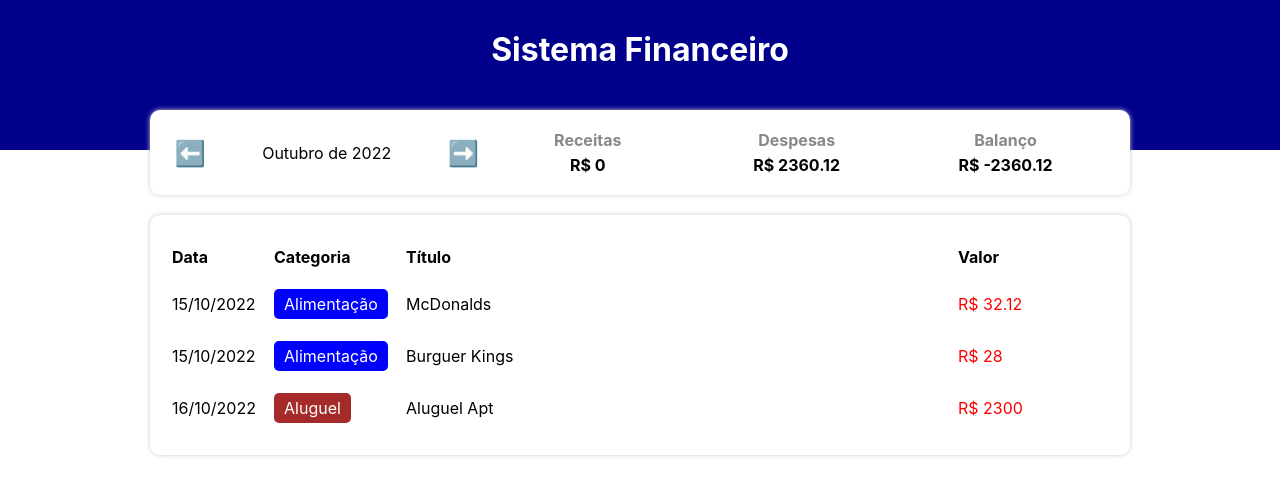
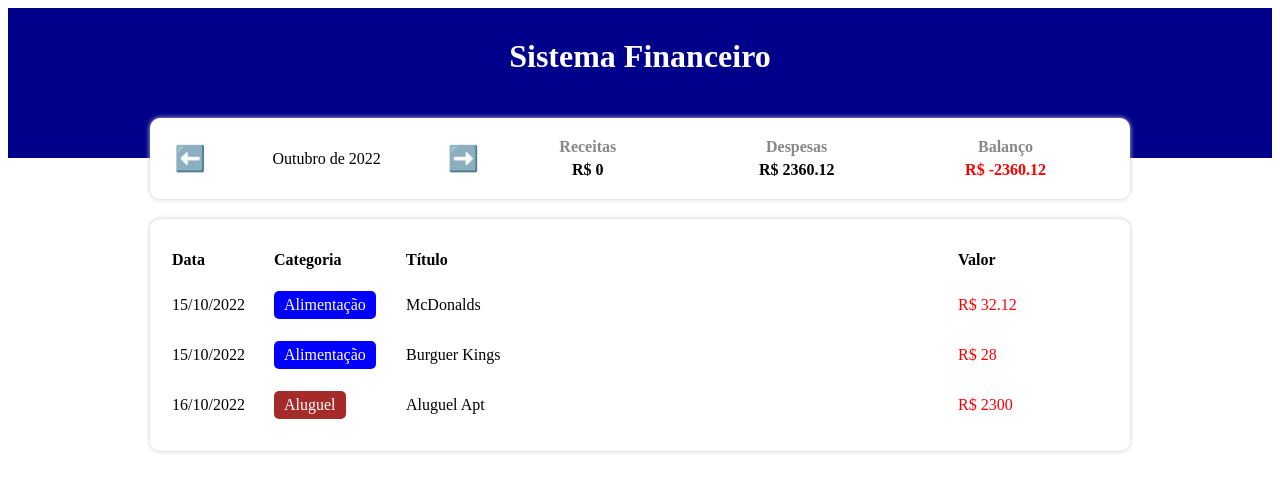
Before and after one commit to brunasantosveiga/Finance_manager, a React (Create React App) app: page / in a window 1280 px wide. Shown: the top 496 px of the page. Built offline with nearby package versions, Linux system fonts and the light colour scheme.

Commit message:
Color Info Area

```diff
--- a/src/App.css
+++ /dev/null
@@ -1,38 +0,0 @@
-.App {
-  text-align: center;
-}
-
-.App-logo {
-  height: 40vmin;
-  pointer-events: none;
-}
-
-@media (prefers-reduced-motion: no-preference) {
-  .App-logo {
-    animation: App-logo-spin infinite 20s linear;
-  }
-}
-
-.App-header {
-  background-color: #282c34;
-  min-height: 100vh;
-  display: flex;
-  flex-direction: column;
-  align-items: center;
-  justify-content: center;
-  font-size: calc(10px + 2vmin);
-  color: white;
-}
-
-.App-link {
-  color: #61dafb;
-}
-
-@keyframes App-logo-spin {
-  from {
-    transform: rotate(0deg);
-  }
-  to {
-    transform: rotate(360deg);
-  }
-}
--- a/src/components/InfoArea/index.tsx
+++ b/src/components/InfoArea/index.tsx
@@ -51,7 +51,11 @@
       <styled.ResumeArea>
         <ResumeItem title="Receitas" value={income} />
         <ResumeItem title="Despesas" value={expense} />
-        <ResumeItem title="Balanço" value={income - expense} />
+        <ResumeItem
+          color={income - expense < 0 ? "red" : "green"}
+          title="Balanço"
+          value={income - expense}
+        />
       </styled.ResumeArea>
     </styled.Container>
   );
--- a/src/components/ResumeItem/index.tsx
+++ b/src/components/ResumeItem/index.tsx
@@ -3,13 +3,14 @@
 type Props = {
   title: string;
   value: number;
+  color?: string;
 };
 
-export const ResumeItem = ({ title, value }: Props) => {
+export const ResumeItem = ({ title, value, color }: Props) => {
   return (
     <styled.Container>
       <styled.Title>{title}</styled.Title>
-      <styled.Info>R$ {value}</styled.Info>
+      <styled.Info color={color}>R$ {value}</styled.Info>
     </styled.Container>
   );
 };
--- a/src/components/ResumeItem/styles.ts
+++ b/src/components/ResumeItem/styles.ts
@@ -10,8 +10,8 @@
   color: #888;
   margin-bottom: 5px;
 `;
-export const Info = styled.div`
+export const Info = styled.div<{ color?: string }>`
   text-align: center;
   font-weight: bold;
-  color: #000;
+  color: ${(props) => props.color ?? "#000"};
 `;
--- a/src/index.css
+++ /dev/null
@@ -1,13 +0,0 @@
-body {
-  margin: 0;
-  font-family: -apple-system, BlinkMacSystemFont, 'Segoe UI', 'Roboto', 'Oxygen',
-    'Ubuntu', 'Cantarell', 'Fira Sans', 'Droid Sans', 'Helvetica Neue',
-    sans-serif;
-  -webkit-font-smoothing: antialiased;
-  -moz-osx-font-smoothing: grayscale;
-}
-
-code {
-  font-family: source-code-pro, Menlo, Monaco, Consolas, 'Courier New',
-    monospace;
-}
--- a/src/index.tsx
+++ b/src/index.tsx
@@ -1,8 +1,6 @@
 import React from "react";
 import ReactDOM from "react-dom/client";
-import "./index.css";
 import App from "./App";
-import reportWebVitals from "./reportWebVitals";
 
 const root = ReactDOM.createRoot(
   document.getElementById("root") as HTMLElement
@@ -12,8 +10,3 @@
     <App />
   </React.StrictMode>
 );
-
-// If you want to start measuring performance in your app, pass a function
-// to log results (for example: reportWebVitals(console.log))
-// or send to an analytics endpoint. Learn more: https://bit.ly/CRA-vitals
-reportWebVitals();
--- a/src/react-app-env.d.ts
+++ /dev/null
@@ -1 +0,0 @@
-/// <reference types="react-scripts" />
--- a/src/reportWebVitals.ts
+++ /dev/null
@@ -1,15 +0,0 @@
-import { ReportHandler } from 'web-vitals';
-
-const reportWebVitals = (onPerfEntry?: ReportHandler) => {
-  if (onPerfEntry && onPerfEntry instanceof Function) {
-    import('web-vitals').then(({ getCLS, getFID, getFCP, getLCP, getTTFB }) => {
-      getCLS(onPerfEntry);
-      getFID(onPerfEntry);
-      getFCP(onPerfEntry);
-      getLCP(onPerfEntry);
-      getTTFB(onPerfEntry);
-    });
-  }
-};
-
-export default reportWebVitals;
```
Also changed, not shown: src/setupTests.ts (deleted, +0 -5 lines), src/logo.svg (deleted), 1 other file (tests, documents, lock files or other folders).
